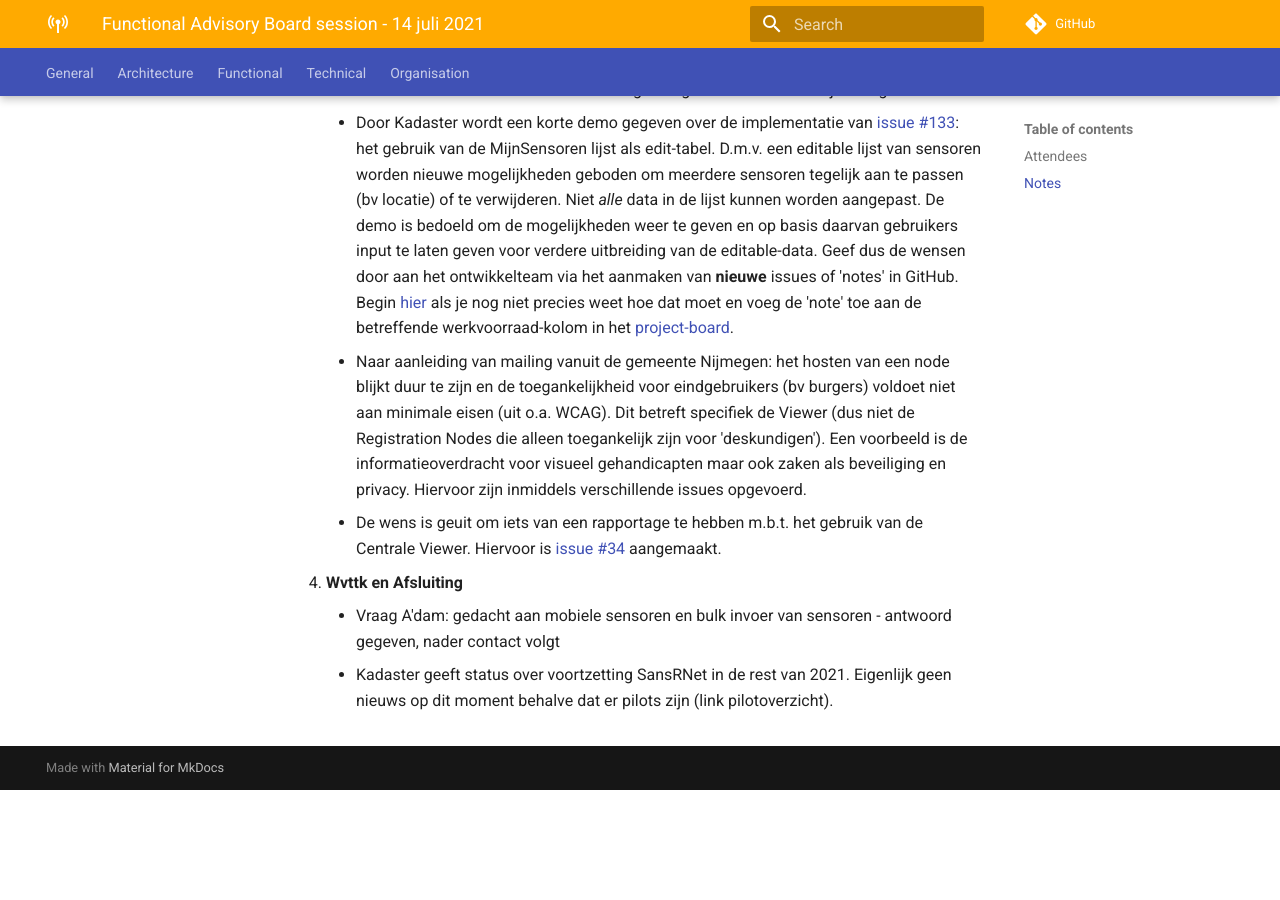
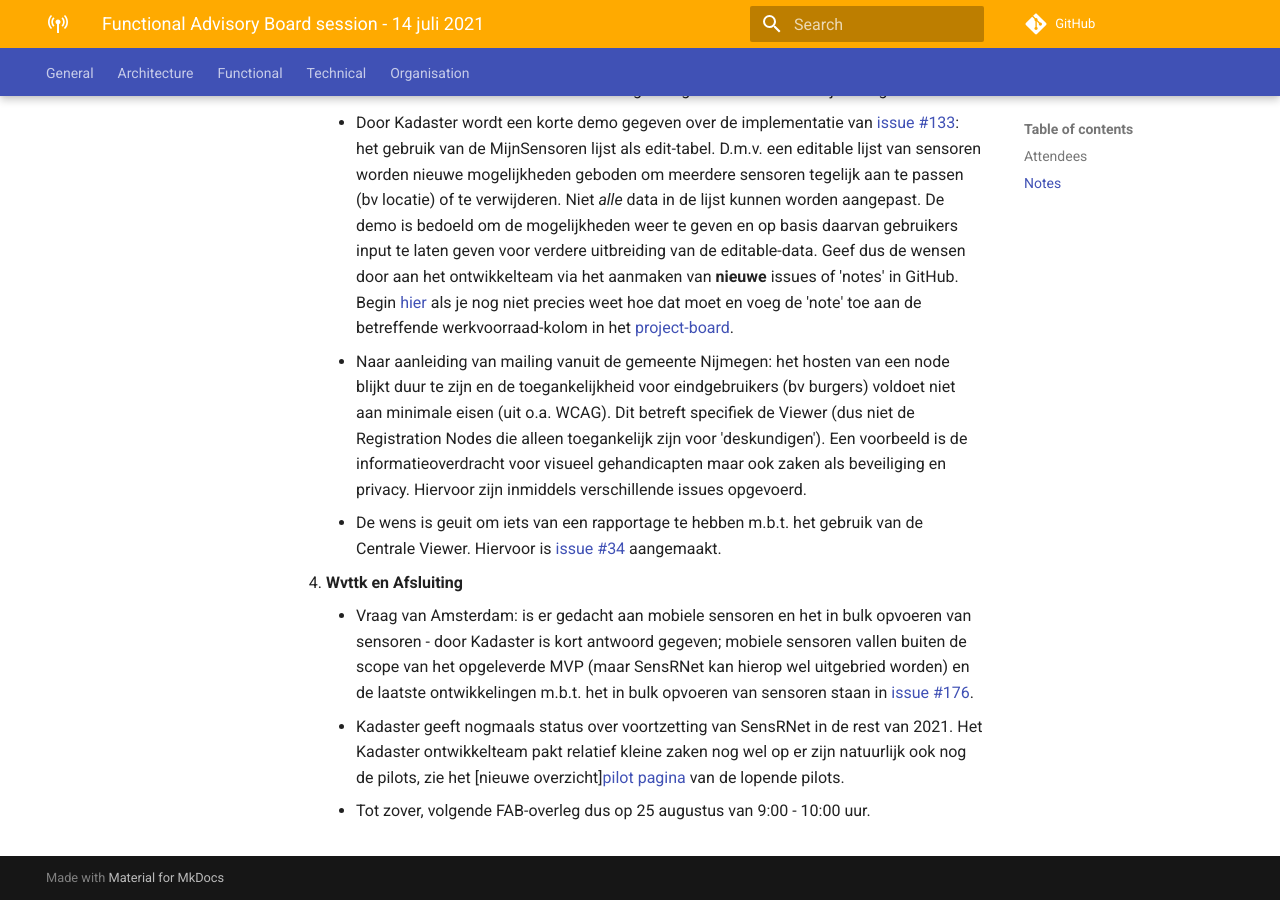
Before and after one commit to kadaster-labs/sensrnet-home, an MkDocs documentation site: the page built from docs/notes/2021-07-14-FAB-notes.md, in a window 1280 px wide and 900 px high, scrolled down 2006 px. Built offline with MkDocs 1.6.1 and Material for MkDocs 9.7.7, drawn with Linux system fonts in a browser that asks for light colours; comment, search, counter and statistics services are not loaded; before the commit the page ends 2796 px from its top, so only the background shows below that.

Commit message:
Update 2021-07-14-FAB-notes.md

```diff
--- a/docs/notes/2021-07-14-FAB-notes.md
+++ b/docs/notes/2021-07-14-FAB-notes.md
@@ -55,5 +55,6 @@ Onderwerpen:
 
 4. **Wvttk en Afsluiting**
 
-     - Vraag A'dam: gedacht aan mobiele sensoren en bulk invoer van sensoren - antwoord gegeven, nader contact volgt
-     - Kadaster geeft status over voortzetting SansRNet in de rest van 2021. Eigenlijk geen nieuws op dit moment behalve dat er pilots zijn (link pilotoverzicht).
+     - Vraag van Amsterdam: is er gedacht aan mobiele sensoren en het in bulk opvoeren van sensoren - door Kadaster is kort antwoord gegeven; mobiele sensoren vallen buiten de scope van het opgeleverde MVP (maar SensRNet kan hierop wel uitgebried worden) en de laatste ontwikkelingen m.b.t. het in bulk opvoeren van sensoren staan in [issue #176](https://github.com/kadaster-labs/sensrnet-home/issues/176).
+     - Kadaster geeft nogmaals status over voortzetting van SensRNet in de rest van 2021. Het Kadaster ontwikkelteam pakt relatief kleine zaken nog wel op er zijn natuurlijk ook nog de pilots, zie het [nieuwe overzicht][pilot pagina](https://github.com/kadaster-labs/sensrnet-home/blob/pilots/docs/Pilots.md) van de lopende pilots.
+     - Tot zover, volgende FAB-overleg dus op 25 augustus van 9:00 - 10:00 uur.
```
